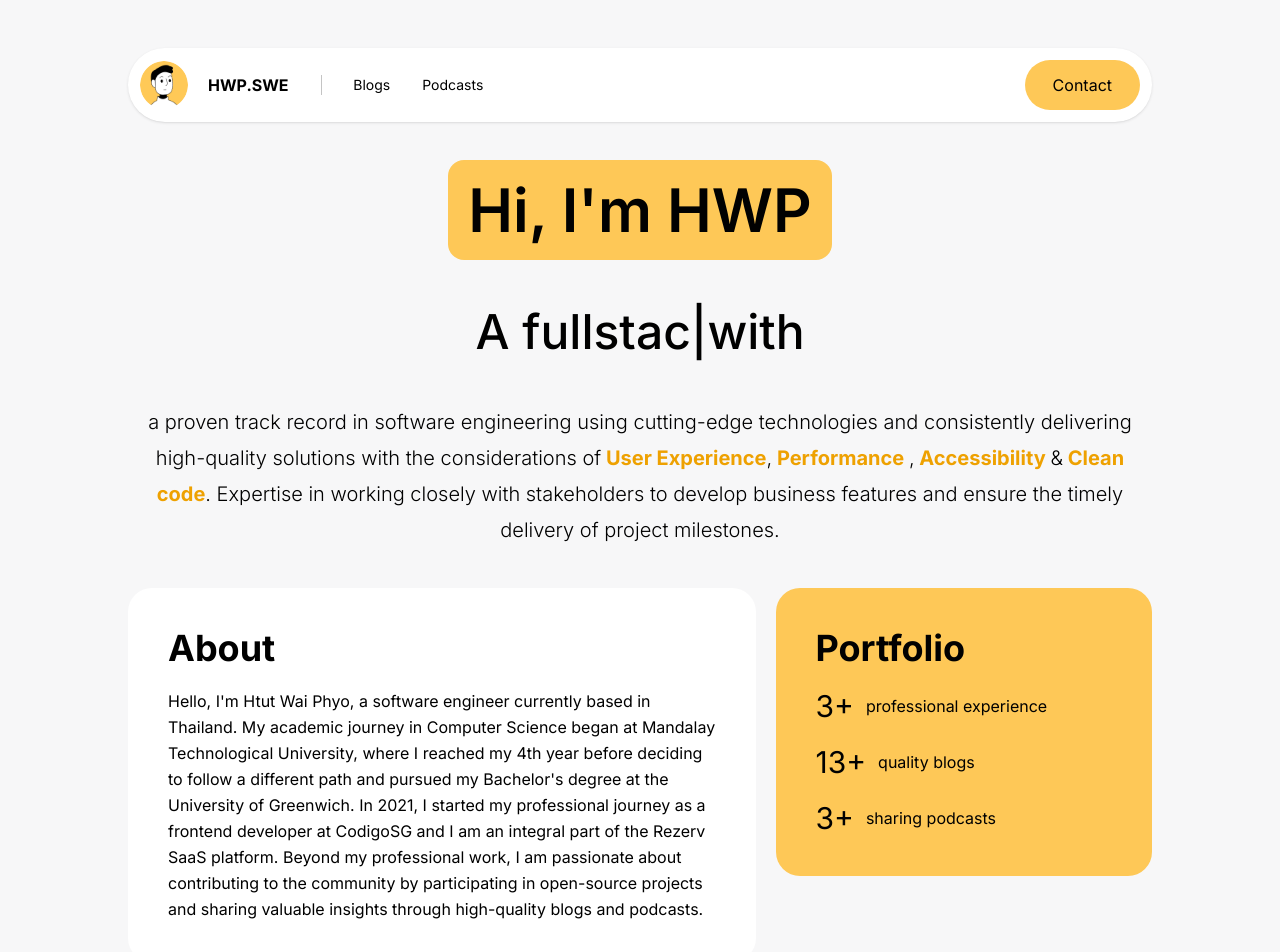
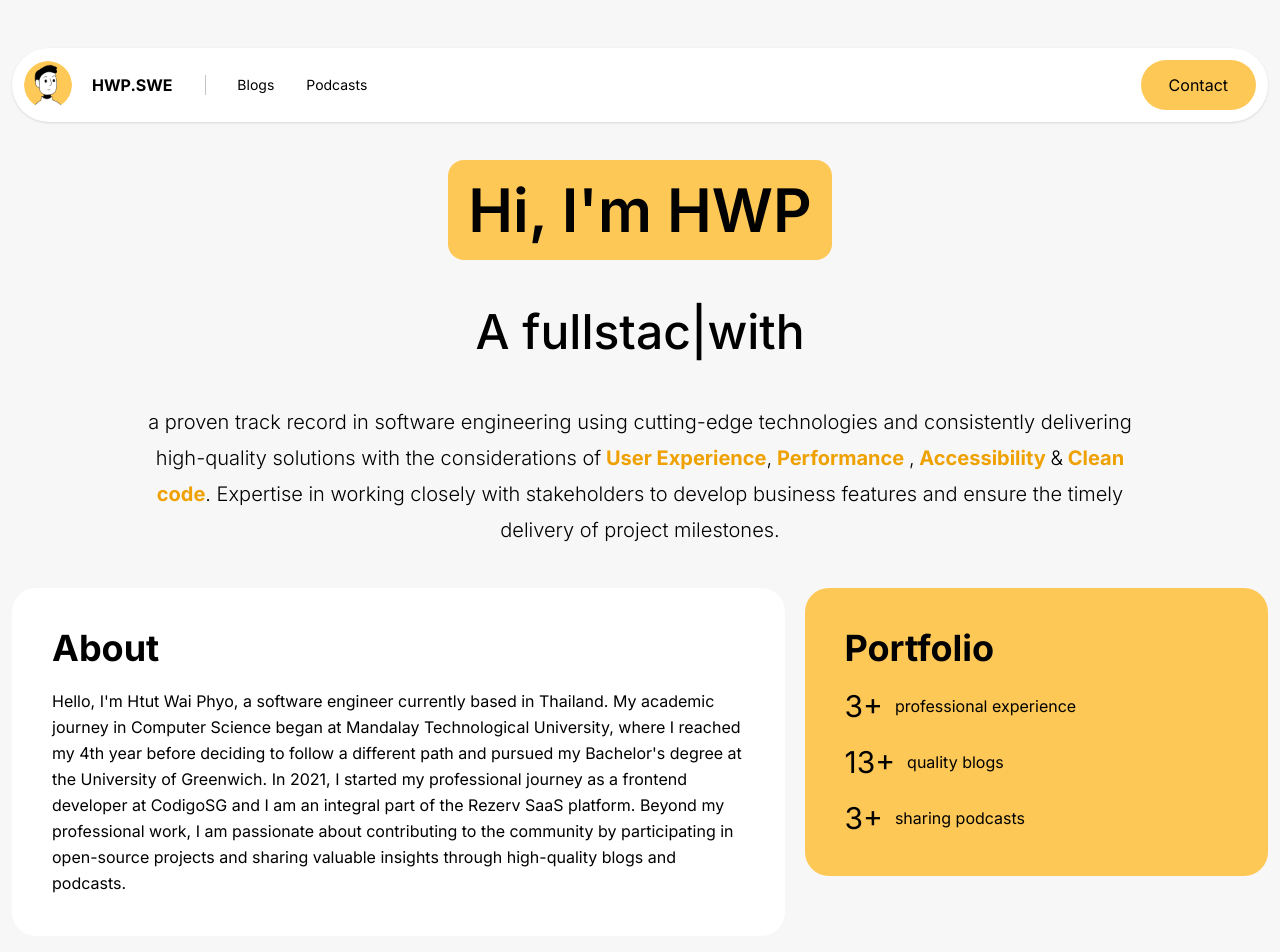
Before and after one commit to htutwaiphyoe/portfolio, a Next.js app: page / in a window 1280 px wide. Shown: the top 952 px of the page. Built offline with nearby package versions, Linux system fonts and the light colour scheme.

Commit message:
feat: max width

```diff
--- a/app/page.tsx
+++ b/app/page.tsx
@@ -9,13 +9,13 @@ import Footer from "@/views/Footer";
 
 function HomePage() {
   return (
-    <main className="bg-gray-lightest grid gap-10 pt-40 pb-20 px-3 sm:px-10 w-full">
+    <main className="bg-gray-lightest grid gap-10 pt-40 pb-10 sm:pb-20 px-3 log:px-0 w-full md:max-w-7xl mx-auto">
       <Hero />
-      <section className="grid-cols-1 w-full md:max-w-5xl mx-auto grid md:grid-cols-[2fr_1.2fr] gap-5 items-start">
+      <section className="grid-cols-1 grid md:grid-cols-[2fr_1.2fr] gap-5 items-start">
         <About />
         <Portfolio />
       </section>
-      <section className="grid-cols-1 w-full md:max-w-5xl mx-auto grid md:grid-cols-[1.2fr_2fr] gap-5 items-start">
+      <section className="grid-cols-1 grid md:grid-cols-[1.2fr_2fr] gap-5 items-start">
         <Skills />
         <Milestones />
       </section>
--- a/components/Navigation/index.tsx
+++ b/components/Navigation/index.tsx
@@ -2,7 +2,7 @@ import Image from "next/image";
 
 function Navigation() {
   return (
-    <header className="bg-white fixed top-12 left-0 right-0 rounded-full p-3 max-w-5xl lg:mx-auto shadow flex items-center space-x-8 mx-5 justify-between">
+    <header className="bg-white fixed top-12 left-3 right-3 rounded-full p-3 max-w-7xl lg:mx-auto shadow flex items-center space-x-8  justify-between">
       <div className="flex items-center space-x-5">
         <div className="w-12 h-12 rounded-full overflow-hidden">
           <Image
--- a/views/Footer/index.tsx
+++ b/views/Footer/index.tsx
@@ -3,7 +3,7 @@ import { platforms } from "@/constant";
 
 function Footer() {
   return (
-    <footer className="bg-primary text-black p-5 sm:p-10 w-full md:max-w-5xl mx-auto gap-5 sm:gap-10 grid rounded-3xl place-items-center">
+    <footer className="bg-primary text-black p-5 sm:p-10 gap-5 sm:gap-10 grid rounded-3xl place-items-center">
       <div>
         <h3 className="text-2xl sm:text-4xl font-semibold text-center border px-6 py-3 rounded-3xl">
           Want to work together?
--- a/views/Projects/index.tsx
+++ b/views/Projects/index.tsx
@@ -4,7 +4,7 @@ import { projects } from "@/constant";
 
 function Projects() {
   return (
-    <section className="w-full md:max-w-5xl mx-auto grid grid-cols-1">
+    <section className="grid grid-cols-1">
       <div className="grid w-full rounded-3xl p-5 sm:p-10 bg-white gap-5">
         <h2 className="font-bold text-4xl">Projects</h2>
         <div className="grid grid-cols-1 lg:grid-cols-2 gap-5">
```
